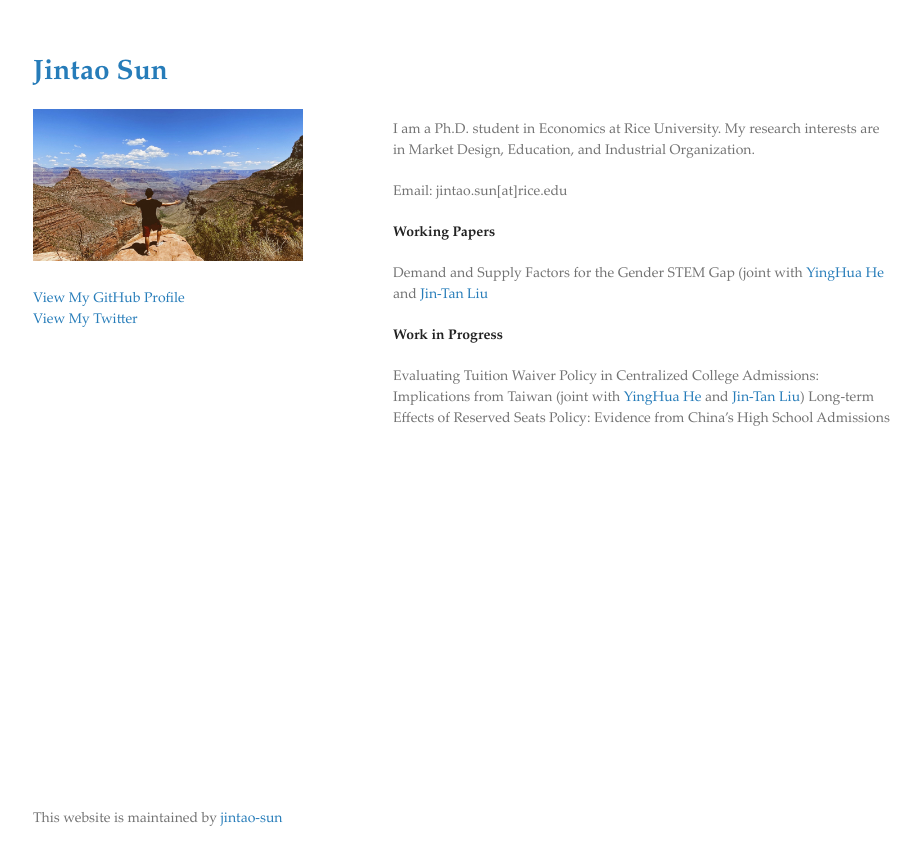
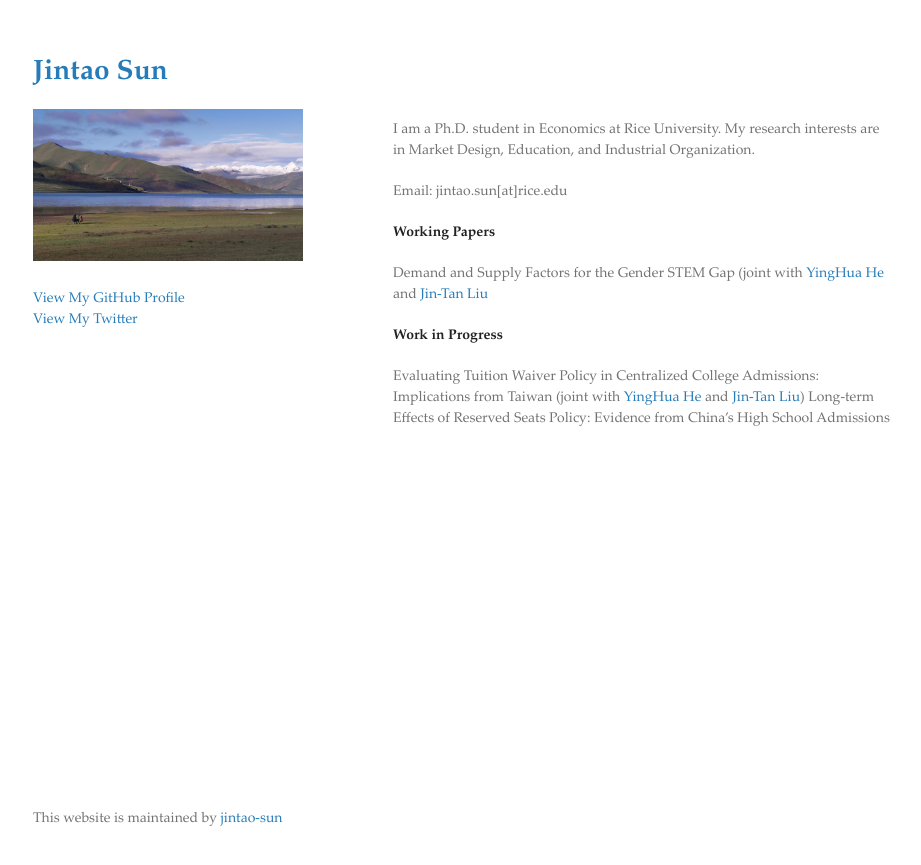
Before and after one commit to jintao-sun/jintao-sun.github.io, a Jekyll site: the page built from index.md, in a window 1280 px wide. Shown: the top 865 px of the page, without its empty margins (177-1098 px from the left). Built offline with Jekyll 4.4.1, drawn with Linux system fonts in a browser that asks for light colours; the repository's description, which GitHub fills in, is left out.

Commit message:
Update _config.yml

```diff
--- a/_config.yml
+++ b/_config.yml
@@ -1,4 +1,5 @@
 title: Jintao Sun
-logo: /assets/img/great_canyon.JPG
+logo: /assets/img/Tibet.jpg
+text: 2021 summer in Tibet.
 google_analytics:
 theme: jekyll-theme-minimal
```
